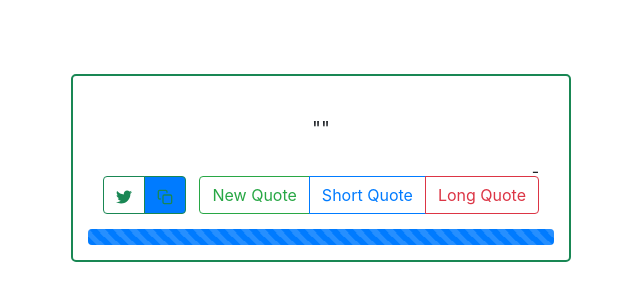
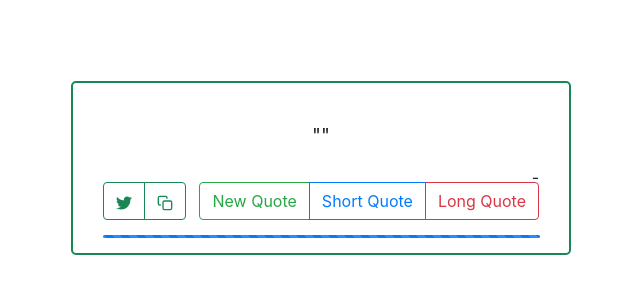
Before and after one commit to rturner1989/FCC-Random-Quote-Machine-React, a React (Create React App) app: page / in a window 1280 px wide. Shown: the part 232-532 px from the top of the page, without its empty margins (319-959 px from the left). Built offline with nearby package versions, Linux system fonts and the light colour scheme; no server answers.

Commit message:
Updated CSS Styling

```diff
--- a/src/index.css
+++ b/src/index.css
@@ -47,7 +47,7 @@
     width: 100%;
 }
 #tweet-quote,
-#facebook-quote {
+#copy-quote {
     color: #198754;
     background-color: transparent;
     border-color: #198754;
@@ -55,6 +55,10 @@
 
 #progress-bar {
     margin-top: 15px;
+    height: 3px;
+    width: 437px;
+    margin-left: auto;
+    margin-right: auto;
 }
 .progress-bar[aria-valuenow="0"] {
     transition: none !important;
```
